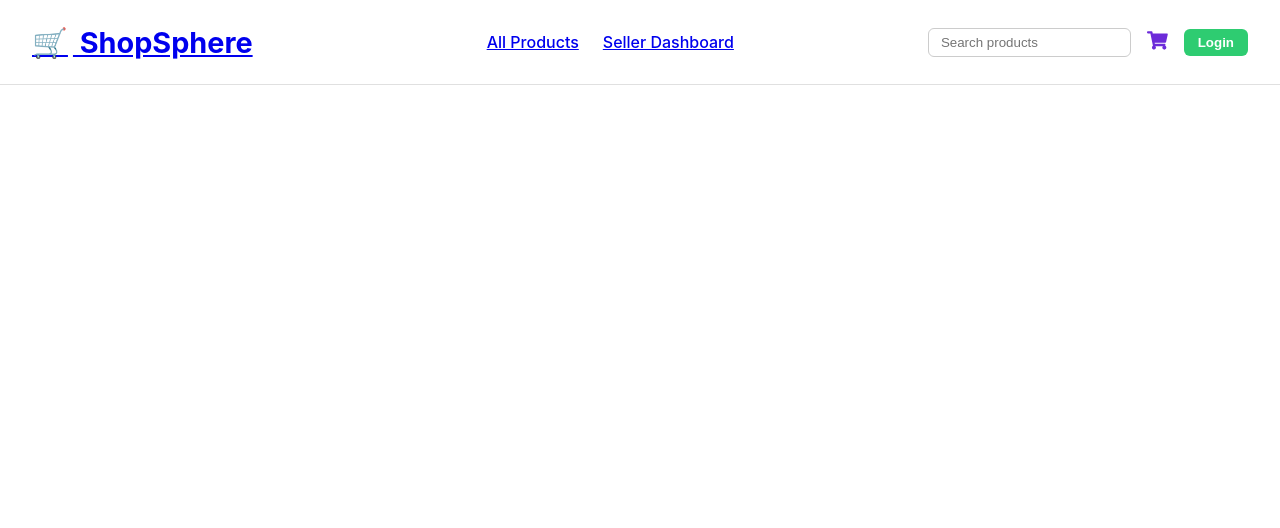
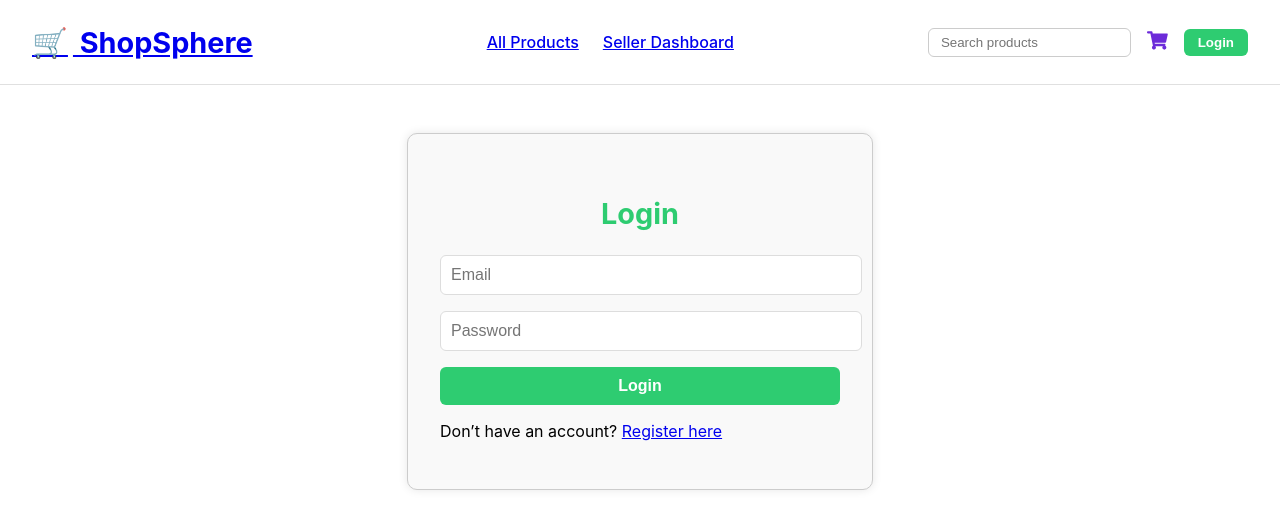
Before and after one commit to Srikanth515341/ShopSphere, a React (Create React App) app in the folder client/: page /login in a window 1280 px wide. Shown: the top 528 px of the page. Built offline with nearby package versions, Linux system fonts and the light colour scheme.

Commit message:
Implemented user authentication with login and registration functionality

```diff
--- a/client/src/App.js
+++ b/client/src/App.js
@@ -1,4 +1,3 @@
-// client/src/App.js
 import React from 'react';
 import { BrowserRouter as Router, Routes, Route } from 'react-router-dom';
 import Navbar from './components/Navbar';
@@ -7,11 +6,15 @@ import Categories from './pages/Categories';
 import ProductList from './pages/ProductList';
 import ProductDetail from './pages/ProductDetail';
 import Cart from './pages/Cart';
-import Checkout from './pages/Checkout'; // ✅ Import Checkout page
+import Checkout from './pages/Checkout';
+import Login from './pages/Login';
+import Register from './pages/Register';
 import { CartProvider } from './context/CartContext';
+import { AuthProvider } from './context/AuthContext';
 
 function App() {
   return (
+    <AuthProvider>
       <CartProvider>
         <Router>
           <Navbar />
@@ -21,10 +24,13 @@ function App() {
             <Route path="/products/:category" element={<ProductList />} />
             <Route path="/products/:category/:productName" element={<ProductDetail />} />
             <Route path="/cart" element={<Cart />} />
-          <Route path="/checkout" element={<Checkout />} /> {/* ✅ Checkout route */}
+            <Route path="/checkout" element={<Checkout />} />
+            <Route path="/login" element={<Login />} />
+            <Route path="/register" element={<Register />} />
           </Routes>
         </Router>
       </CartProvider>
+    </AuthProvider>
   );
 }
 
--- a/client/src/components/Navbar.js
+++ b/client/src/components/Navbar.js
@@ -1,12 +1,24 @@
 import React from 'react';
 import styles from '../styles/Navbar.module.css';
 import { FaShoppingCart } from 'react-icons/fa';
-import { Link } from 'react-router-dom';
+import { Link, useNavigate } from 'react-router-dom';
 import { useCart } from '../context/CartContext';
+import { useAuth } from '../context/AuthContext';
 
 const Navbar = () => {
   const { cartItems } = useCart();
+  const { user, logout } = useAuth();
+  const navigate = useNavigate();
+
   const totalItems = cartItems.reduce((sum, item) => sum + item.quantity, 0);
+
+  const handleLogout = () => {
+    const confirmLogout = window.confirm('Are you sure you want to logout?');
+    if (confirmLogout) {
+      logout();
+      navigate('/');
+    }
+  };
 
   return (
     <nav className={styles.navbar}>
@@ -27,7 +39,16 @@ const Navbar = () => {
           <FaShoppingCart className={styles.cartIcon} />
           {totalItems > 0 && <span className={styles.cartCount}>{totalItems}</span>}
         </Link>
-        <button className={styles.login}>Login</button>
+        {user ? (
+          <>
+            <span className={styles.userName}>{user.name}</span>
+            <button className={styles.login} onClick={handleLogout}>Logout</button>
+          </>
+        ) : (
+          <Link to="/login">
+            <button className={styles.login}>Login</button>
+          </Link>
+        )}
       </div>
     </nav>
   );
--- /dev/null
+++ b/client/src/context/AuthContext.js
@@ -0,0 +1,40 @@
+import React, { createContext, useContext, useState, useEffect } from 'react';
+
+const AuthContext = createContext();
+
+export const AuthProvider = ({ children }) => {
+  const [user, setUser] = useState(null);
+
+  useEffect(() => {
+    const storedUser = localStorage.getItem('user');
+    if (storedUser) {
+      setUser(JSON.parse(storedUser));
+    }
+  }, []);
+
+  const login = ({ email, password }) => {
+    const registered = JSON.parse(localStorage.getItem('registeredUser'));
+
+    if (registered && registered.email === email && registered.password === password) {
+      const loggedInUser = { name: registered.name, email: registered.email };
+      setUser(loggedInUser);
+      localStorage.setItem('user', JSON.stringify(loggedInUser));
+      return true;
+    } else {
+      return false;
+    }
+  };
+
+  const logout = () => {
+    setUser(null);
+    localStorage.removeItem('user');
+  };
+
+  return (
+    <AuthContext.Provider value={{ user, login, logout }}>
+      {children}
+    </AuthContext.Provider>
+  );
+};
+
+export const useAuth = () => useContext(AuthContext);
--- /dev/null
+++ b/client/src/pages/Login.js
@@ -0,0 +1,53 @@
+import React, { useState } from 'react';
+import styles from '../styles/Auth.module.css';
+import { useNavigate, Link } from 'react-router-dom';
+import { useAuth } from '../context/AuthContext';
+
+const Login = () => {
+  const { login } = useAuth();
+  const navigate = useNavigate();
+  const [form, setForm] = useState({ email: '', password: '' });
+
+  const handleChange = (e) => {
+    setForm({ ...form, [e.target.name]: e.target.value });
+  };
+
+  const handleSubmit = (e) => {
+    e.preventDefault();
+    const success = login(form);
+    if (success) {
+      alert('✅ Login successful!');
+      navigate('/');
+    } else {
+      alert('❌ Invalid email or password');
+    }
+  };
+
+  return (
+    <div className={styles.authContainer}>
+      <h2>Login</h2>
+      <form onSubmit={handleSubmit}>
+        <input
+          type="email"
+          name="email"
+          placeholder="Email"
+          value={form.email}
+          onChange={handleChange}
+        />
+        <input
+          type="password"
+          name="password"
+          placeholder="Password"
+          value={form.password}
+          onChange={handleChange}
+        />
+        <button type="submit">Login</button>
+      </form>
+      <p className={styles.redirectText}>
+        Don’t have an account? <Link to="/register">Register here</Link>
+      </p>
+    </div>
+  );
+};
+
+export default Login;
--- /dev/null
+++ b/client/src/pages/Register.js
@@ -0,0 +1,44 @@
+import React, { useState } from 'react';
+import styles from '../styles/Auth.module.css';
+import { useNavigate } from 'react-router-dom';
+
+const Register = () => {
+  const navigate = useNavigate();
+  const [form, setForm] = useState({
+    name: '',
+    email: '',
+    password: ''
+  });
+
+  const handleChange = (e) => {
+    setForm({ ...form, [e.target.name]: e.target.value });
+  };
+
+  const handleSubmit = (e) => {
+    e.preventDefault();
+    const { name, email, password } = form;
+
+    if (name && email && password) {
+      const newUser = { name, email, password };
+      localStorage.setItem('registeredUser', JSON.stringify(newUser));
+      alert('✅ Registration successful!');
+      navigate('/login');
+    } else {
+      alert('❌ Please fill in all fields');
+    }
+  };
+
+  return (
+    <div className={styles.authContainer}>
+      <h2>Register</h2>
+      <form onSubmit={handleSubmit}>
+        <input type="text" name="name" placeholder="Full Name" value={form.name} onChange={handleChange} />
+        <input type="email" name="email" placeholder="Email" value={form.email} onChange={handleChange} />
+        <input type="password" name="password" placeholder="Password" value={form.password} onChange={handleChange} />
+        <button type="submit">Register</button>
+      </form>
+    </div>
+  );
+};
+
+export default Register;
--- /dev/null
+++ b/client/src/styles/Auth.module.css
@@ -0,0 +1,36 @@
+.authContainer {
+    max-width: 400px;
+    margin: 3rem auto;
+    padding: 2rem;
+    border: 1px solid #ccc;
+    border-radius: 10px;
+    background: #f9f9f9;
+    box-shadow: 0 0 10px rgba(0, 0, 0, 0.1);
+  }
+
+  .authContainer h2 {
+    text-align: center;
+    margin-bottom: 1.5rem;
+    color: #2ecc71;
+  }
+
+  .authContainer input {
+    width: 100%;
+    padding: 10px;
+    margin-bottom: 1rem;
+    border: 1px solid #ddd;
+    border-radius: 6px;
+    font-size: 1rem;
+  }
+
+  .authContainer button {
+    width: 100%;
+    padding: 10px;
+    background-color: #2ecc71;
+    border: none;
+    color: white;
+    font-weight: bold;
+    border-radius: 6px;
+    cursor: pointer;
+    font-size: 1rem;
+  }
```
Lines whose indentation alone changed are shown as unchanged.
